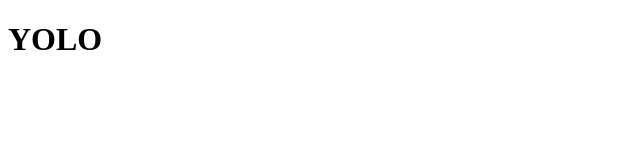
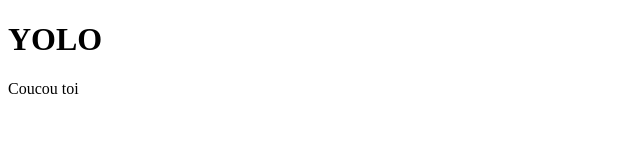
Before and after one commit to BenoitDeud/MonPremierProjet, a plain HTML site: page index.html in a window 1280 px wide. Shown: the full height of the page, 0-640 px from the left. Drawn offline with Linux system fonts and the light colour scheme.

Commit message:
paragraphecoucou

```diff
--- a/index.html
+++ b/index.html
@@ -8,6 +8,7 @@
 <body>
 
     <h1>YOLO</h1>
+    <p>Coucou toi</p>
 
 </body>
 </html>
```
